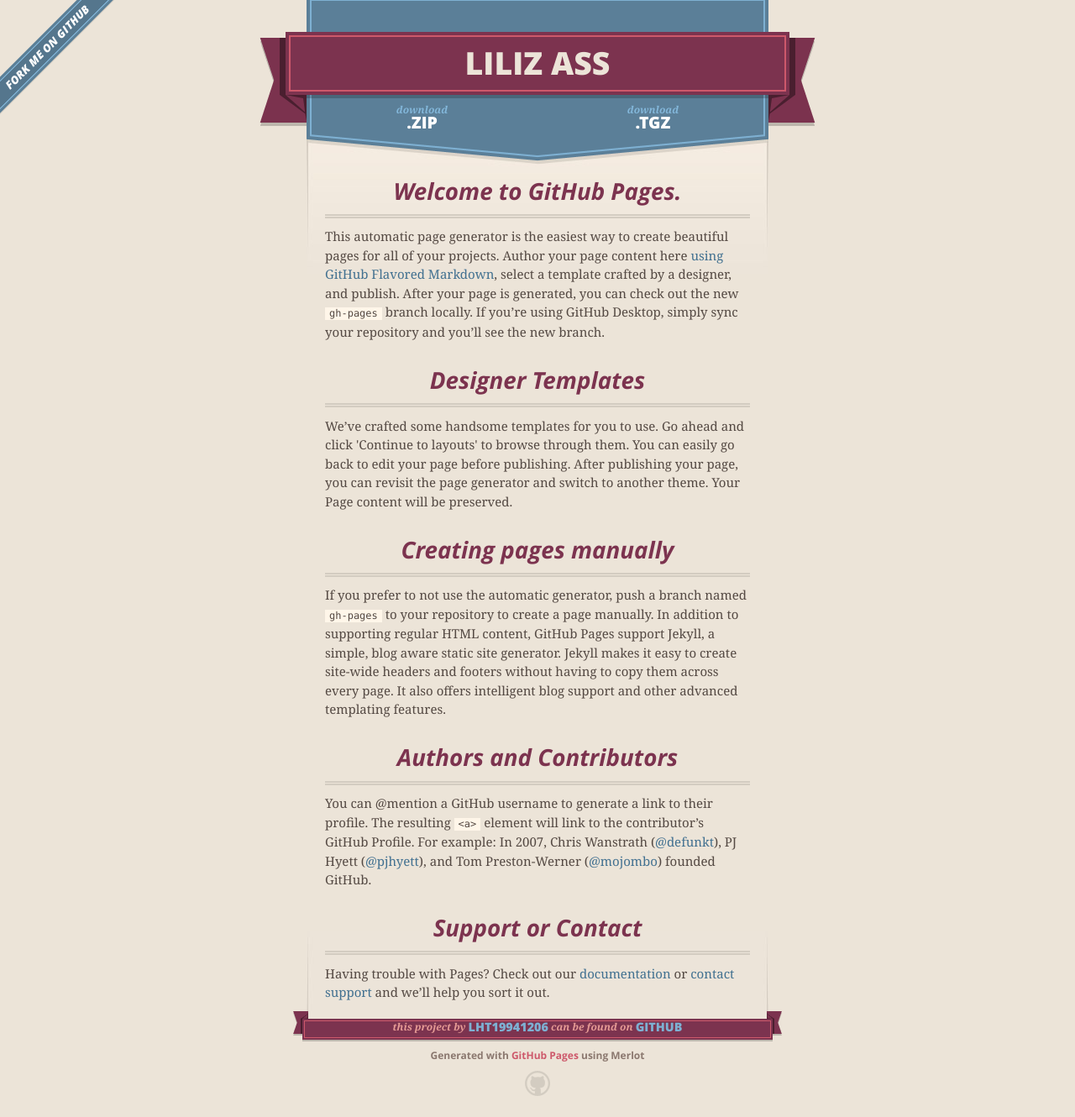
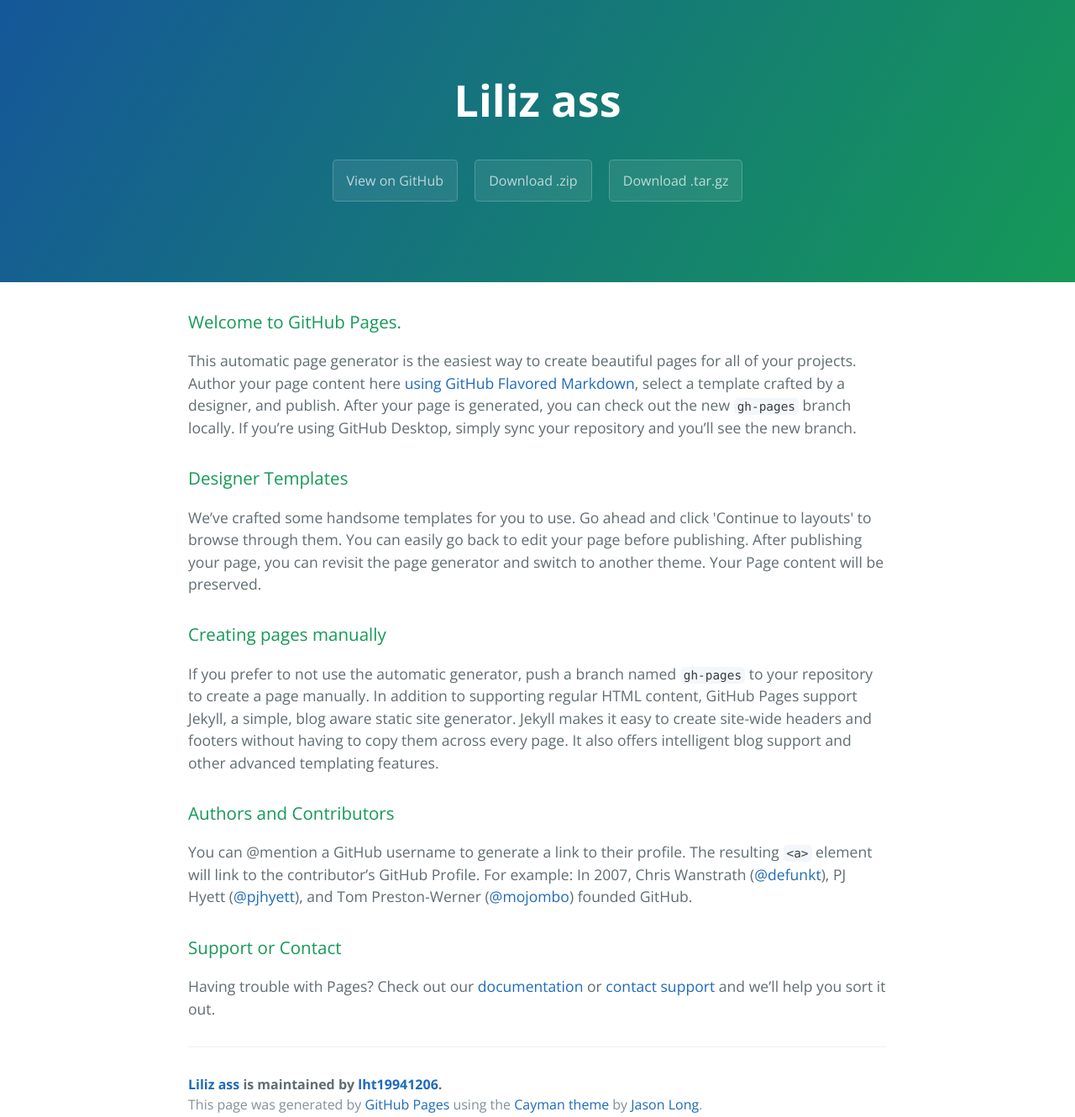
Before and after one commit to lht19941206/liliz_ass, a plain HTML site: page index.html in a window 1280 px wide. Shown: the whole page at 84% size. Drawn offline with nearby package versions, Linux system fonts and the light colour scheme.

Commit message:
Create gh-pages branch via GitHub

```diff
--- a/index.html
+++ b/index.html
@@ -1,52 +1,25 @@
 <!DOCTYPE html>
-<html>
+<html lang="en-us">
   <head>
-    <meta charset='utf-8'>
-    <meta http-equiv="X-UA-Compatible" content="chrome=1">
-    <meta name="viewport" content="width=640">
+    <meta charset="UTF-8">
+    <title>Liliz ass by lht19941206</title>
+    <meta name="viewport" content="width=device-width, initial-scale=1">
+    <link rel="stylesheet" type="text/css" href="stylesheets/normalize.css" media="screen">
+    <link href='https://fonts.googleapis.com/css?family=Open+Sans:400,700' rel='stylesheet' type='text/css'>
+    <link rel="stylesheet" type="text/css" href="stylesheets/stylesheet.css" media="screen">
+    <link rel="stylesheet" type="text/css" href="stylesheets/github-light.css" media="screen">
+  </head>
+  <body>
+    <section class="page-header">
+      <h1 class="project-name">Liliz ass</h1>
+      <h2 class="project-tagline"></h2>
+      <a href="https://github.com/lht19941206/liliz_ass" class="btn">View on GitHub</a>
+      <a href="https://github.com/lht19941206/liliz_ass/zipball/master" class="btn">Download .zip</a>
+      <a href="https://github.com/lht19941206/liliz_ass/tarball/master" class="btn">Download .tar.gz</a>
+    </section>
 
-    <link rel="stylesheet" href="stylesheets/core.css" media="screen">
-    <link rel="stylesheet" href="stylesheets/mobile.css" media="handheld, only screen and (max-device-width:640px)">
-    <link rel="stylesheet" href="stylesheets/github-light.css">
-
-    <script type="text/javascript" src="javascripts/modernizr.js"></script>
-    <script type="text/javascript" src="https://ajax.googleapis.com/ajax/libs/jquery/1.7.1/jquery.min.js"></script>
-    <script type="text/javascript" src="javascripts/headsmart.min.js"></script>
-    <script type="text/javascript">
-      $(document).ready(function () {
-        $('#main_content').headsmart()
-      })
-    </script>
-    <title>Liliz ass by lht19941206</title>
-  </head>
-
-  <body>
-    <a id="forkme_banner" href="https://github.com/lht19941206/liliz_ass">View on GitHub</a>
-    <div class="shell">
-
-      <header>
-        <span class="ribbon-outer">
-          <span class="ribbon-inner">
-            <h1>Liliz ass</h1>
-            <h2></h2>
-          </span>
-          <span class="left-tail"></span>
-          <span class="right-tail"></span>
-        </span>
-      </header>
-
-      <section id="downloads">
-        <span class="inner">
-          <a href="https://github.com/lht19941206/liliz_ass/zipball/master" class="zip"><em>download</em> .ZIP</a><a href="https://github.com/lht19941206/liliz_ass/tarball/master" class="tgz"><em>download</em> .TGZ</a>
-        </span>
-      </section>
-
-
-      <span class="banner-fix"></span>
-
-
-      <section id="main_content">
-        <h3>
+    <section class="main-content">
+      <h3>
 <a id="welcome-to-github-pages" class="anchor" href="#welcome-to-github-pages" aria-hidden="true"><span aria-hidden="true" class="octicon octicon-link"></span></a>Welcome to GitHub Pages.</h3>
 
 <p>This automatic page generator is the easiest way to create beautiful pages for all of your projects. Author your page content here <a href="https://guides.github.com/features/mastering-markdown/">using GitHub Flavored Markdown</a>, select a template crafted by a designer, and publish. After your page is generated, you can check out the new <code>gh-pages</code> branch locally. If you’re using GitHub Desktop, simply sync your repository and you’ll see the new branch.</p>
@@ -70,21 +43,14 @@
 <a id="support-or-contact" class="anchor" href="#support-or-contact" aria-hidden="true"><span aria-hidden="true" class="octicon octicon-link"></span></a>Support or Contact</h3>
 
 <p>Having trouble with Pages? Check out our <a href="https://help.github.com/pages">documentation</a> or <a href="https://github.com/contact">contact support</a> and we’ll help you sort it out.</p>
-      </section>
 
-      <footer>
-        <span class="ribbon-outer">
-          <span class="ribbon-inner">
-            <p>this project by <a href="https://github.com/lht19941206">lht19941206</a> can be found on <a href="https://github.com/lht19941206/liliz_ass">GitHub</a></p>
-          </span>
-          <span class="left-tail"></span>
-          <span class="right-tail"></span>
-        </span>
-        <p>Generated with <a href="https://pages.github.com">GitHub Pages</a> using Merlot</p>
-        <span class="octocat"></span>
+      <footer class="site-footer">
+        <span class="site-footer-owner"><a href="https://github.com/lht19941206/liliz_ass">Liliz ass</a> is maintained by <a href="https://github.com/lht19941206">lht19941206</a>.</span>
+
+        <span class="site-footer-credits">This page was generated by <a href="https://pages.github.com">GitHub Pages</a> using the <a href="https://github.com/jasonlong/cayman-theme">Cayman theme</a> by <a href="https://twitter.com/jasonlong">Jason Long</a>.</span>
       </footer>
 
-    </div>
+    </section>
 
 
   </body>
```
